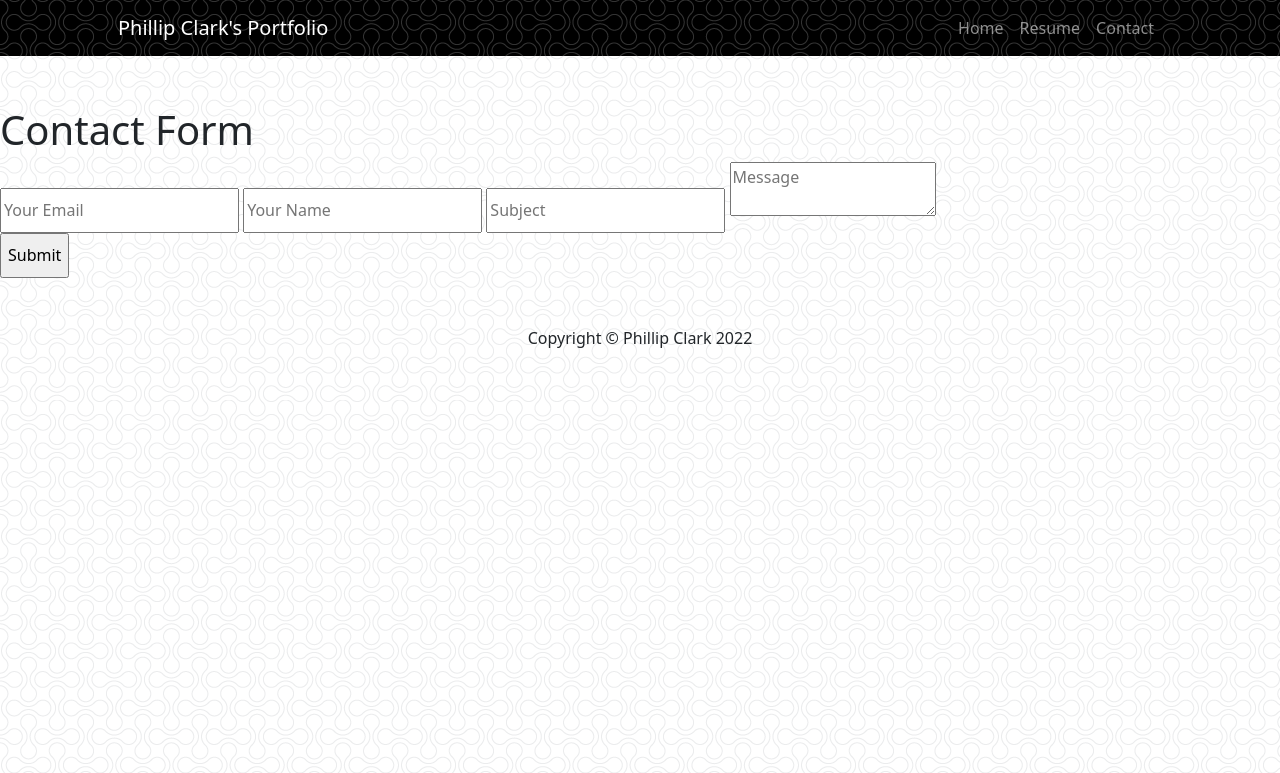
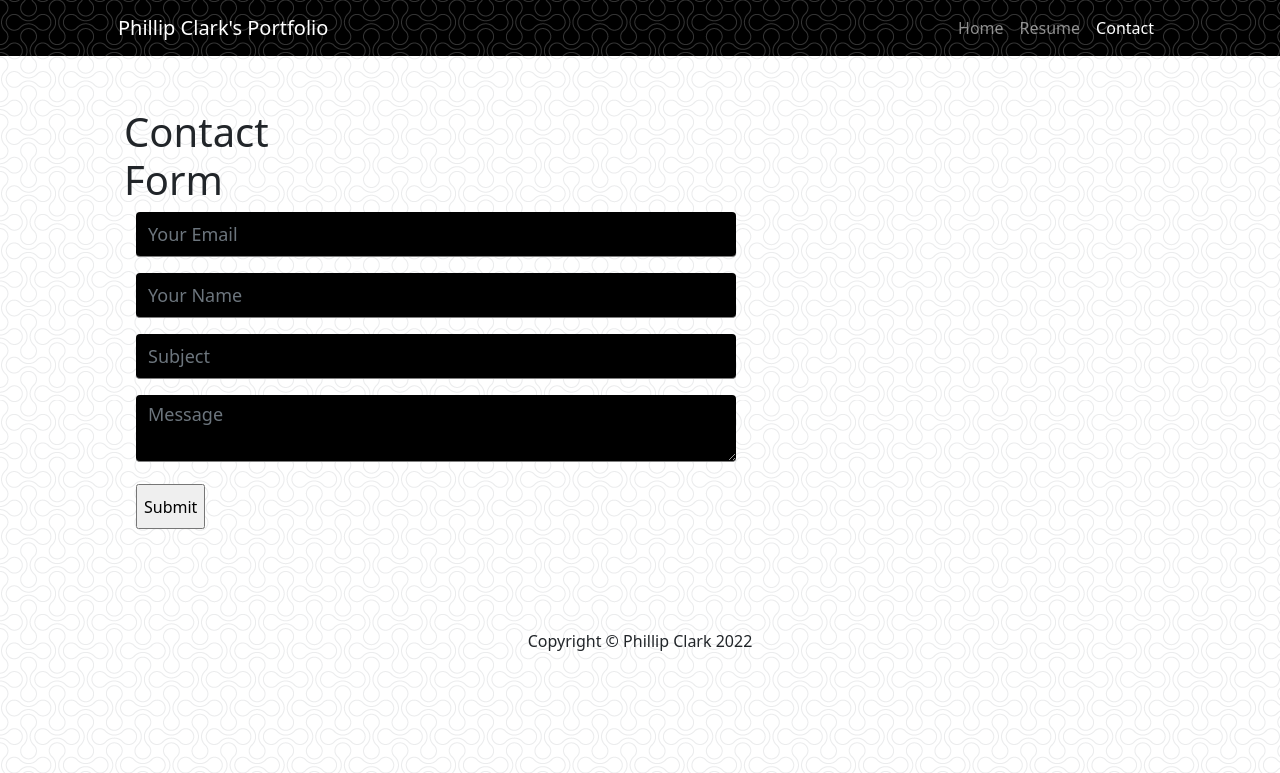
Before and after one commit to ComputisClark/phllpclrk-com, a PHP site: page /Contact.php in a window 1280 px wide. Shown: the top 773 px of the page. Run offline with PHP 8.4, Linux system fonts and the light colour scheme; some libraries are stand-ins or nearby versions.

Commit message:
Dynamic Active Nav Class

```diff
--- a/Contact.php
+++ b/Contact.php
@@ -1,7 +1,8 @@
 <?php ?>
 
-<?php $title = "Contact"; ?>
+<?php $title = 'Contact'; ?>
 <?php include('Header.php'); ?>
+
 
 <?php
 // Output messages
@@ -42,25 +43,28 @@
 
 
    <!-- Page Content-->
+
+   <div class="form-group w-25">
+	   <div class="row row-cols-1 row-cols-sm-2 row-cols-md-3 row-cols-lg-3 m-5 p-1" style="justify-content:space-around; align-content: center; ">
    <form class="contact" method="post" action="">
-			<h1>Contact Form</h1>
-			<div class="fields">
+			<h1 class="row row-cols-1">Contact Form</h1>
+			<div class="form-group">
 				<label for="email">
-					<i class="fas fa-envelope"></i>
-					<input id="email" type="email" name="email" placeholder="Your Email" required>
+					<input class="form-control" id="email" type="email" name="email" placeholder="Your Email" required>
 				</label>
 				<label for="name">
-					<i class="fas fa-user"></i>
-					<input type="text" name="name" placeholder="Your Name" required>
+					<input class="form-control" type="text" name="name" placeholder="Your Name" required>
 				<label>
-				<input type="text" name="subject" placeholder="Subject" required>
-				<textarea name="msg" placeholder="Message" required></textarea>
+				<input class="form-control" type="text" name="subject" placeholder="Subject" required>
+				<textarea class="form-control" name="msg" placeholder="Message" required></textarea>
 			</div>
 
             <?php if ($responses): ?>
 <p class="responses"><?php echo implode('<br>', $responses); ?></p>
 <?php endif; ?>
 			<input type="submit">
+		</div>
+	</div>
 
 
 
--- a/Header.php
+++ b/Header.php
@@ -30,21 +30,9 @@
                 <button class="navbar-toggler" type="button" data-bs-toggle="collapse" data-bs-target="#navbarSupportedContent" aria-controls="navbarSupportedContent" aria-expanded="false" aria-label="Toggle navigation"><span class="navbar-toggler-icon"></span></button>
                 <div class="collapse navbar-collapse" id="navbarSupportedContent">
                     <ul class="navbar-nav ms-auto mb-2 mb-lg-0">
-                        <li class="nav-item"><a <?php if ($_SERVER['SCRIPT_NAME'] == "phllpclrk.com/index.php") { ?>
-         class="nav-link active"
-    <?php   } else {  ?>
-         class="nav-link"
-    <?php } ?>   aria-current="page" href="index.php">Home</a></li>
-                        <li class="nav-item"><a <?php if ($_SERVER['SCRIPT_NAME'] == "Resume.php") { ?>
-         class="nav-link active"
-    <?php   } else {  ?>
-         class="nav-link"
-    <?php } ?> href="Resume.php">Resume</a></li>
-                        <li class="nav-item"><a <?php if ($_SERVER['SCRIPT_NAME'] == "Contact.php") { ?>
-         class="nav-link active"
-    <?php   } else {  ?>
-         class="nav-link"
-    <?php } ?> href="Contact.php">Contact</a></li>
+                        <li class="nav-item"><a class="nav-link <?php echo basename($_SERVER['PHP_SELF']) == 'index.php' ? 'active' : '';?>" aria-current="page" href="index.php">Home</a></li>
+                        <li class="nav-item"><a class="nav-link <?php echo basename($_SERVER['PHP_SELF']) == 'Resume.php' ? 'active' : '';?>" href="Resume.php">Resume</a></li>
+                        <li class="nav-item"><a class="nav-link <?php echo basename($_SERVER['PHP_SELF']) == 'Contact.php' ? 'active' : '';?>" href="Contact.php">Contact</a></li>
                     </ul>
                 </div>
             </div>
--- a/Resume.php
+++ b/Resume.php
@@ -1,7 +1,8 @@
 <?php ?>
 
-<?php $title = "Resume"; ?>
+<?php $title = 'Resume'; ?>
 <?php include('Header.php'); ?>
+
 
 
 
--- a/index.php
+++ b/index.php
@@ -1,6 +1,6 @@
 <?php ?>
 
-<?php $title = "Home"; ?>
+<?php $title = 'Home'; ?>
 <?php include('Header.php'); ?>
 
 
```
